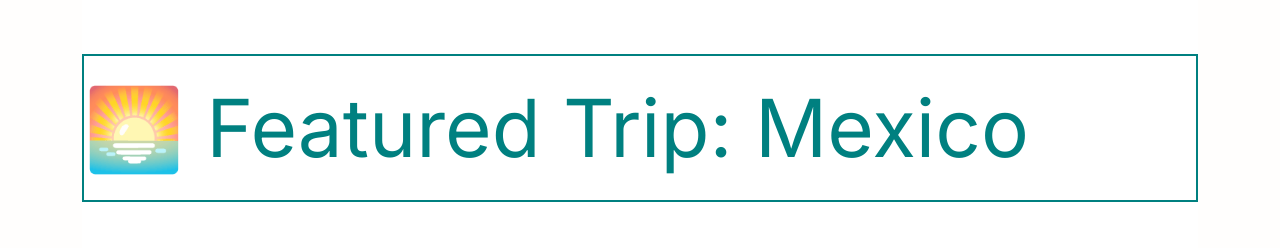
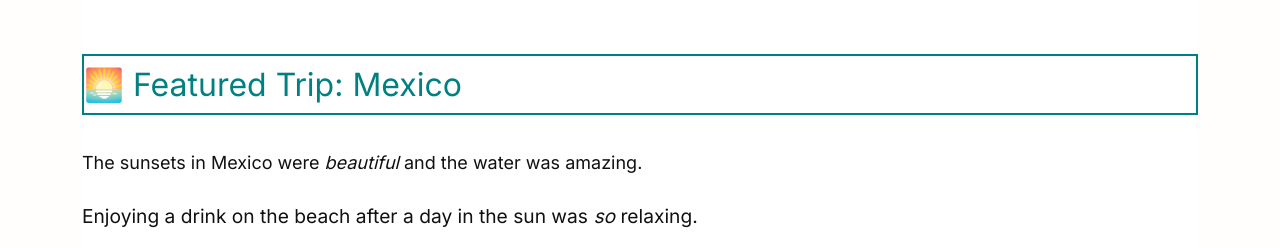
Before and after one commit to meganmatthews1/capstone, a plain HTML site: page index.html in a window 1280 px wide. Shown: the part 701-949 px from the top of the page. Drawn offline with Linux system fonts and the light colour scheme.

Commit message:
Update style.css

```diff
--- a/style.css
+++ b/style.css
@@ -32,7 +32,7 @@ h2 {
 
 h3 {
   font-weight: 400;
-  font-size: 80px;
+  font-size: 32px;
   border: 2px solid;
   color: #008080;
   margin-top: 30px;
```
